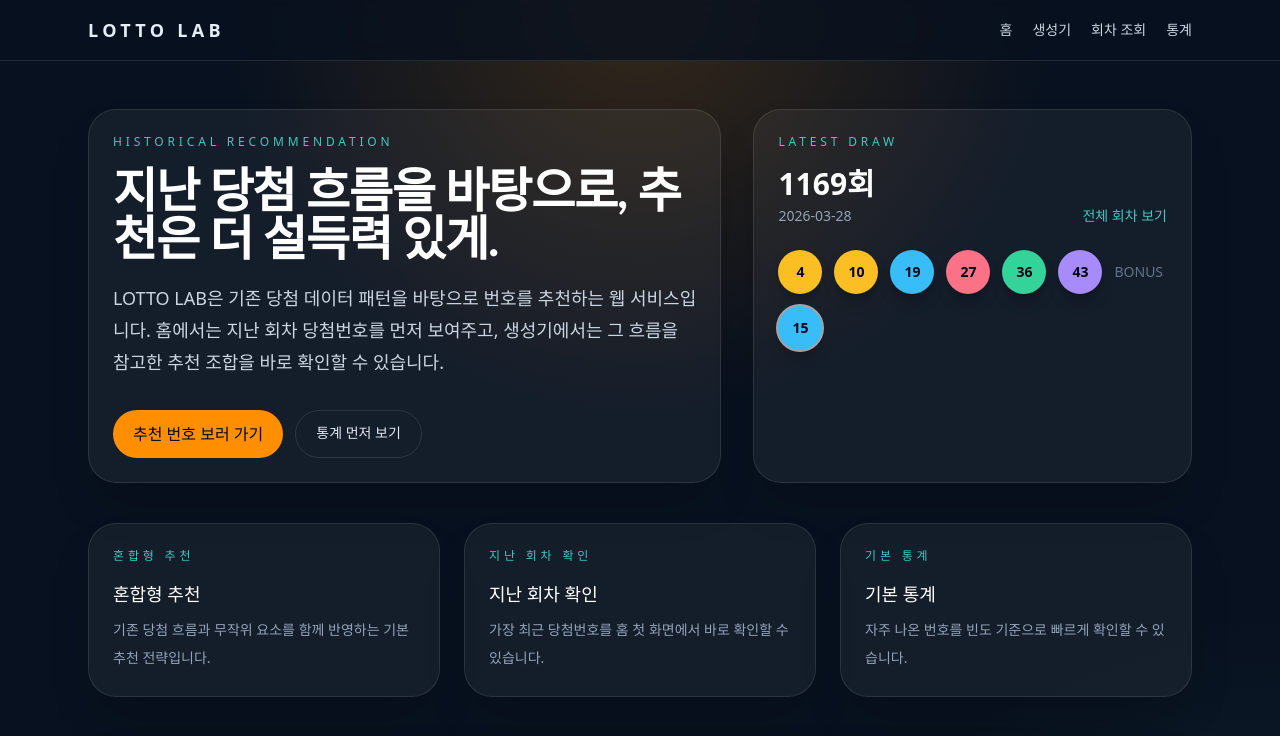
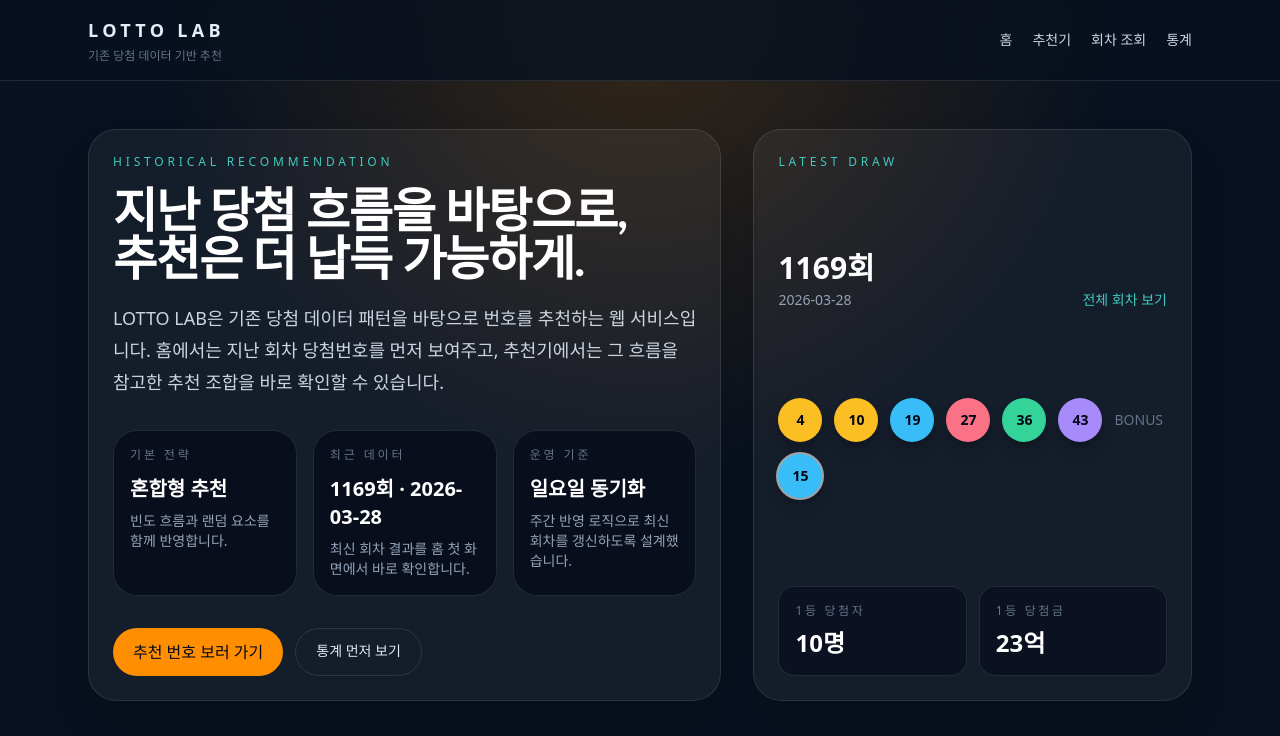
Before and after one commit to jes2751/lotto-maker, a Next.js app: page / in a window 1280 px wide. Shown: the top 736 px of the page. Built offline with nearby package versions, Linux system fonts and the light colour scheme.

Commit message:
feat: refine v1 pages and copy

```diff
--- a/src/app/draws/page.tsx
+++ b/src/app/draws/page.tsx
@@ -3,14 +3,30 @@ import { drawRepository } from "@/lib/lotto";
 
 export default async function DrawsPage() {
   const { draws } = await drawRepository.list({ limit: 12, offset: 0 });
+  const latest = draws[0] ?? null;
 
   return (
-    <div className="mx-auto max-w-6xl px-6 py-12">
-      <div className="mb-8">
-        <p className="eyebrow">Draws</p>
-        <h1 className="mt-4 text-4xl font-semibold text-white">최근 회차 조회</h1>
-        <p className="mt-3 text-slate-300">정적 시드 데이터 기준 최신 12개 회차를 표시합니다.</p>
-      </div>
+    <div className="mx-auto flex max-w-6xl flex-col gap-8 px-6 py-12">
+      <section className="grid gap-6 lg:grid-cols-[1.2fr_0.8fr]">
+        <div className="panel">
+          <p className="eyebrow">Draws</p>
+          <h1 className="mt-4 text-4xl font-semibold text-white">최근 회차 조회</h1>
+          <p className="mt-3 text-slate-300">정적 시드 데이터 기준 최신 12개 회차를 우선 보여줍니다.</p>
+        </div>
+        <div className="panel">
+          <p className="eyebrow">Snapshot</p>
+          <div className="mt-4 grid gap-3 sm:grid-cols-2">
+            <div className="rounded-2xl border border-white/10 bg-slate-950/50 p-4">
+              <p className="text-xs uppercase tracking-[0.22em] text-slate-500">최신 회차</p>
+              <p className="mt-2 text-2xl font-semibold text-white">{latest ? `${latest.round}회` : "-"}</p>
+            </div>
+            <div className="rounded-2xl border border-white/10 bg-slate-950/50 p-4">
+              <p className="text-xs uppercase tracking-[0.22em] text-slate-500">목록 개수</p>
+              <p className="mt-2 text-2xl font-semibold text-white">{draws.length}개</p>
+            </div>
+          </div>
+        </div>
+      </section>
 
       <div className="grid gap-4">
         {draws.map((draw) => (
@@ -25,6 +41,14 @@ export default async function DrawsPage() {
             <div className="mt-5">
               <NumberSet numbers={draw.numbers} bonus={draw.bonus} />
             </div>
+            <div className="mt-5 grid gap-3 sm:grid-cols-2">
+              <div className="rounded-2xl border border-white/10 bg-slate-950/50 p-4 text-sm text-slate-300">
+                총 판매금: {draw.totalPrize ? `${Math.round(draw.totalPrize / 100000000)}억 원` : "정보 없음"}
+              </div>
+              <div className="rounded-2xl border border-white/10 bg-slate-950/50 p-4 text-sm text-slate-300">
+                1등 당첨금: {draw.firstPrize ? `${Math.round(draw.firstPrize / 100000000)}억 원` : "정보 없음"}
+              </div>
+            </div>
           </article>
         ))}
       </div>
--- a/src/app/generate/page.tsx
+++ b/src/app/generate/page.tsx
@@ -2,15 +2,25 @@ import { GeneratorPanel } from "@/components/lotto/generator-panel";
 
 export default function GeneratePage() {
   return (
-    <div className="mx-auto max-w-6xl px-6 py-12">
-      <div className="mb-8">
-        <p className="eyebrow">Generate</p>
-        <h1 className="mt-4 text-4xl font-semibold text-white">데이터 기반 번호 추천기</h1>
-        <p className="mt-3 max-w-3xl text-slate-300">
-          v1에서는 과거 당첨 데이터 기반의 `mixed`, `frequency` 추천과 비교용 `random` 전략을 지원합니다.
-          결과는 참고용이며 적중을 보장하지 않습니다.
-        </p>
-      </div>
+    <div className="mx-auto flex max-w-6xl flex-col gap-8 px-6 py-12">
+      <section className="grid gap-6 lg:grid-cols-[1.4fr_0.8fr]">
+        <div className="panel">
+          <p className="eyebrow">Generate</p>
+          <h1 className="mt-4 text-4xl font-semibold text-white">데이터 기반 번호 추천기</h1>
+          <p className="mt-3 max-w-3xl text-slate-300">
+            v1에서는 과거 당첨 데이터 기반의 `mixed`, `frequency` 추천과 비교용 `random` 전략을 지원합니다. 결과는 참고용이며 적중을
+            보장하지 않습니다.
+          </p>
+        </div>
+        <div className="panel">
+          <p className="eyebrow">Guide</p>
+          <ul className="mt-4 space-y-3 text-sm leading-7 text-slate-300">
+            <li>기본 전략은 `mixed`이며 빈도 흐름과 랜덤 요소를 함께 반영합니다.</li>
+            <li>세트 수는 한 번에 1개부터 5개까지 생성할 수 있습니다.</li>
+            <li>보너스 번호 포함 여부를 선택해 비교용 조합을 바로 확인할 수 있습니다.</li>
+          </ul>
+        </div>
+      </section>
       <GeneratorPanel />
     </div>
   );
--- a/src/app/page.tsx
+++ b/src/app/page.tsx
@@ -7,6 +7,7 @@ import { computeFrequencyStats } from "@/lib/lotto/stats";
 export default async function HomePage() {
   const [latest, draws] = await Promise.all([drawRepository.getLatest(), drawRepository.getAll()]);
   const hotNumbers = computeFrequencyStats(draws).slice(0, 5);
+  const latestSummary = latest ? `${latest.round}회 · ${latest.drawDate}` : "데이터 준비 중";
 
   return (
     <div className="mx-auto flex max-w-6xl flex-col gap-10 px-6 py-12">
@@ -14,12 +15,31 @@ export default async function HomePage() {
         <div className="panel overflow-hidden">
           <p className="eyebrow">Historical Recommendation</p>
           <h1 className="mt-4 max-w-2xl text-5xl font-semibold tracking-tight text-white">
-            지난 당첨 흐름을 바탕으로, 추천은 더 설득력 있게.
+            지난 당첨 흐름을 바탕으로,
+            <br />
+            추천은 더 납득 가능하게.
           </h1>
           <p className="mt-5 max-w-2xl text-lg leading-8 text-slate-300">
-            LOTTO LAB은 기존 당첨 데이터 패턴을 바탕으로 번호를 추천하는 웹 서비스입니다. 홈에서는 지난 회차
-            당첨번호를 먼저 보여주고, 생성기에서는 그 흐름을 참고한 추천 조합을 바로 확인할 수 있습니다.
+            LOTTO LAB은 기존 당첨 데이터 패턴을 바탕으로 번호를 추천하는 웹 서비스입니다. 홈에서는 지난 회차 당첨번호를 먼저 보여주고,
+            추천기에서는 그 흐름을 참고한 추천 조합을 바로 확인할 수 있습니다.
           </p>
+          <div className="mt-8 grid gap-4 sm:grid-cols-3">
+            <div className="rounded-3xl border border-white/10 bg-slate-950/60 p-4">
+              <p className="text-xs uppercase tracking-[0.24em] text-slate-500">기본 전략</p>
+              <p className="mt-3 text-xl font-semibold text-white">혼합형 추천</p>
+              <p className="mt-2 text-sm text-slate-400">빈도 흐름과 랜덤 요소를 함께 반영합니다.</p>
+            </div>
+            <div className="rounded-3xl border border-white/10 bg-slate-950/60 p-4">
+              <p className="text-xs uppercase tracking-[0.24em] text-slate-500">최근 데이터</p>
+              <p className="mt-3 text-xl font-semibold text-white">{latestSummary}</p>
+              <p className="mt-2 text-sm text-slate-400">최신 회차 결과를 홈 첫 화면에서 바로 확인합니다.</p>
+            </div>
+            <div className="rounded-3xl border border-white/10 bg-slate-950/60 p-4">
+              <p className="text-xs uppercase tracking-[0.24em] text-slate-500">운영 기준</p>
+              <p className="mt-3 text-xl font-semibold text-white">일요일 동기화</p>
+              <p className="mt-2 text-sm text-slate-400">주간 반영 로직으로 최신 회차를 갱신하도록 설계했습니다.</p>
+            </div>
+          </div>
           <div className="mt-8 flex flex-wrap gap-3">
             <Link href="/generate" className="cta-button">
               추천 번호 보러 가기
@@ -33,7 +53,7 @@ export default async function HomePage() {
           </div>
         </div>
 
-        <div className="panel">
+        <div className="panel flex flex-col justify-between">
           <p className="eyebrow">Latest Draw</p>
           {latest ? (
             <>
@@ -49,9 +69,23 @@ export default async function HomePage() {
               <div className="mt-6">
                 <NumberSet numbers={latest.numbers} bonus={latest.bonus} />
               </div>
+              <div className="mt-6 grid gap-3 sm:grid-cols-2">
+                <div className="rounded-2xl border border-white/10 bg-slate-950/50 p-4">
+                  <p className="text-xs uppercase tracking-[0.22em] text-slate-500">1등 당첨자</p>
+                  <p className="mt-2 text-2xl font-semibold text-white">{latest.winnerCount ?? 0}명</p>
+                </div>
+                <div className="rounded-2xl border border-white/10 bg-slate-950/50 p-4">
+                  <p className="text-xs uppercase tracking-[0.22em] text-slate-500">1등 당첨금</p>
+                  <p className="mt-2 text-2xl font-semibold text-white">
+                    {latest.firstPrize ? `${Math.round(latest.firstPrize / 100000000)}억` : "-"}
+                  </p>
+                </div>
+              </div>
             </>
           ) : (
-            <p className="mt-4 text-slate-400">회차 데이터가 없습니다.</p>
+            <div className="mt-6 rounded-3xl border border-dashed border-white/15 bg-slate-950/40 p-5 text-slate-400">
+              회차 데이터 준비 중입니다. 준비가 끝나면 가장 최근 당첨번호를 먼저 보여줍니다.
+            </div>
           )}
         </div>
       </section>
@@ -86,6 +120,7 @@ export default async function HomePage() {
               <div className="mt-4 h-2 rounded-full bg-white/10">
                 <div className="h-2 rounded-full bg-teal" style={{ width: `${item.percentage}%` }} />
               </div>
+              <p className="mt-2 text-xs text-slate-500">회차 대비 {item.percentage}%</p>
             </div>
           ))}
         </div>
--- a/src/components/layout/site-footer.tsx
+++ b/src/components/layout/site-footer.tsx
@@ -2,8 +2,8 @@ export function SiteFooter() {
   return (
     <footer className="border-t border-white/10 bg-slate-950/80">
       <div className="mx-auto flex max-w-6xl flex-col gap-2 px-6 py-6 text-sm text-slate-400 md:flex-row md:items-center md:justify-between">
-        <p>과거 회차 패턴을 참고하는 재미용 번호 생성 서비스</p>
-        <p>v1은 정적 시드 데이터 기반으로 동작합니다.</p>
+        <p>과거 당첨 흐름을 참고하는 데이터 기반 추천 서비스</p>
+        <p>v1은 정적 시드 데이터와 주간 동기화 초안 기준으로 동작합니다.</p>
       </div>
     </footer>
   );
--- a/src/components/layout/site-header.tsx
+++ b/src/components/layout/site-header.tsx
@@ -2,7 +2,7 @@ import Link from "next/link";
 
 const navigation = [
   { href: "/", label: "홈" },
-  { href: "/generate", label: "생성기" },
+  { href: "/generate", label: "추천기" },
   { href: "/draws", label: "회차 조회" },
   { href: "/stats", label: "통계" }
 ];
@@ -10,10 +10,13 @@ const navigation = [
 export function SiteHeader() {
   return (
     <header className="border-b border-white/10 bg-ink/80 backdrop-blur">
-      <div className="mx-auto flex max-w-6xl items-center justify-between px-6 py-4">
-        <Link href="/" className="text-lg font-semibold tracking-[0.24em] text-mist">
-          LOTTO LAB
-        </Link>
+      <div className="mx-auto flex max-w-6xl items-center justify-between gap-6 px-6 py-4">
+        <div>
+          <Link href="/" className="text-lg font-semibold tracking-[0.24em] text-mist">
+            LOTTO LAB
+          </Link>
+          <p className="mt-1 text-xs text-slate-500">기존 당첨 데이터 기반 추천</p>
+        </div>
         <nav className="flex gap-5 text-sm text-slate-300">
           {navigation.map((item) => (
             <Link key={item.href} href={item.href} className="transition hover:text-white">
--- a/src/components/lotto/generator-panel.tsx
+++ b/src/components/lotto/generator-panel.tsx
@@ -59,6 +59,11 @@ export function GeneratorPanel() {
       <section className="panel">
         <p className="eyebrow">Generator</p>
         <h2 className="mt-3 text-2xl font-semibold text-white">지난 당첨 흐름을 참고해 바로 추천</h2>
+        <p className="mt-3 text-sm leading-7 text-slate-400">
+          전략을 고르고 세트 수를 정하면 바로 추천 결과를 생성합니다. 기본 전략은 `mixed`이며, 필요하면 `frequency` 또는 `random`과 비교할
+          수 있습니다.
+        </p>
+
         <div className="mt-6 space-y-4">
           {strategies.map((item) => (
             <button
@@ -106,18 +111,28 @@ export function GeneratorPanel() {
         </div>
 
         <button type="button" onClick={() => void generate()} className="cta-button mt-6 w-full" disabled={loading}>
-              {loading ? "추천 중..." : "추천 번호 다시 받기"}
-            </button>
+          {loading ? "추천 중..." : "추천 번호 다시 받기"}
+        </button>
       </section>
 
       <section className="panel">
         <p className="eyebrow">Result</p>
-        <h2 className="mt-3 text-2xl font-semibold text-white">이번 추천 조합</h2>
+        <div className="flex flex-wrap items-end justify-between gap-3">
+          <div>
+            <h2 className="mt-3 text-2xl font-semibold text-white">이번 추천 조합</h2>
+            <p className="mt-2 text-sm text-slate-400">마지막 결과는 유지하고, 새 요청이 성공하면 목록을 교체합니다.</p>
+          </div>
+          <span className="rounded-full border border-white/10 px-3 py-1 text-xs uppercase tracking-[0.22em] text-slate-400">
+            {sets.length} set
+          </span>
+        </div>
+
         {error ? (
           <div className="mt-6 rounded-2xl border border-rose-500/30 bg-rose-500/10 px-4 py-4 text-sm text-rose-200">
             {error}
           </div>
         ) : null}
+
         <div className="mt-6 space-y-4">
           {sets.map((set) => (
             <article key={set.id} className="rounded-3xl border border-white/10 bg-slate-900/70 p-5">
@@ -133,6 +148,11 @@ export function GeneratorPanel() {
               <p className="mt-4 text-sm text-slate-400">{set.reason}</p>
             </article>
           ))}
+          {!error && sets.length === 0 ? (
+            <div className="rounded-3xl border border-dashed border-white/15 bg-slate-950/40 p-5 text-sm text-slate-400">
+              아직 생성된 추천 조합이 없습니다. 전략을 선택하고 추천을 실행해 주세요.
+            </div>
+          ) : null}
         </div>
       </section>
     </div>
--- a/src/lib/lotto/generation.ts
+++ b/src/lib/lotto/generation.ts
@@ -68,7 +68,7 @@ function createReason(strategy: GenerateNumbersInput["strategy"]): string {
     return "시드 회차에서 자주 나온 번호에 가중치를 둬 조합했습니다.";
   }
 
-  return "빈도 가중치와 랜덤 조합을 섞어 균형 있게 구성했습니다.";
+  return "빈도 가중치와 랜덤 조합을 함께 섞어 균형 있게 구성했습니다.";
 }
 
 function createNumbers(strategy: GenerateNumbersInput["strategy"], draws: Draw[]): number[] {
```
Also changed, not shown: doc/history.md (+8 -0 lines), src/app/stats/page.tsx (+28 -9 lines).
